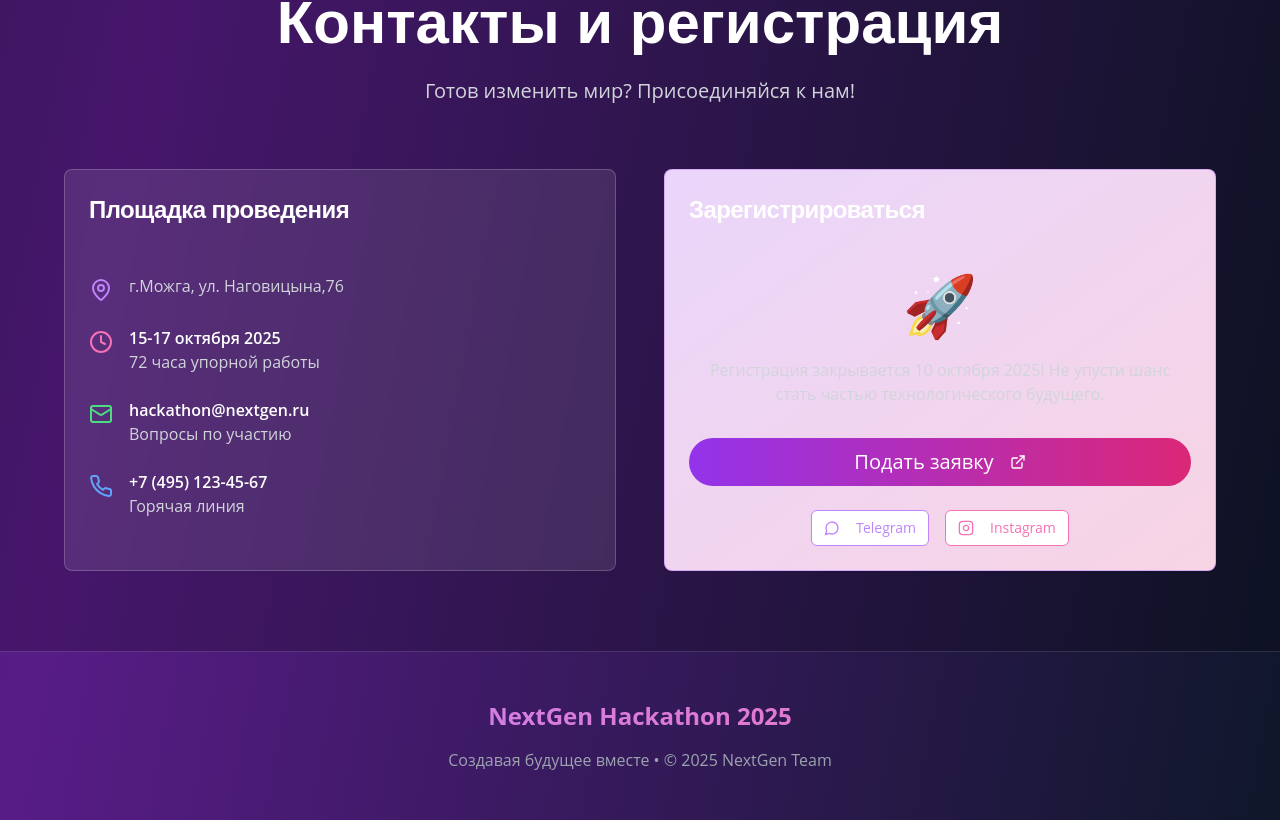
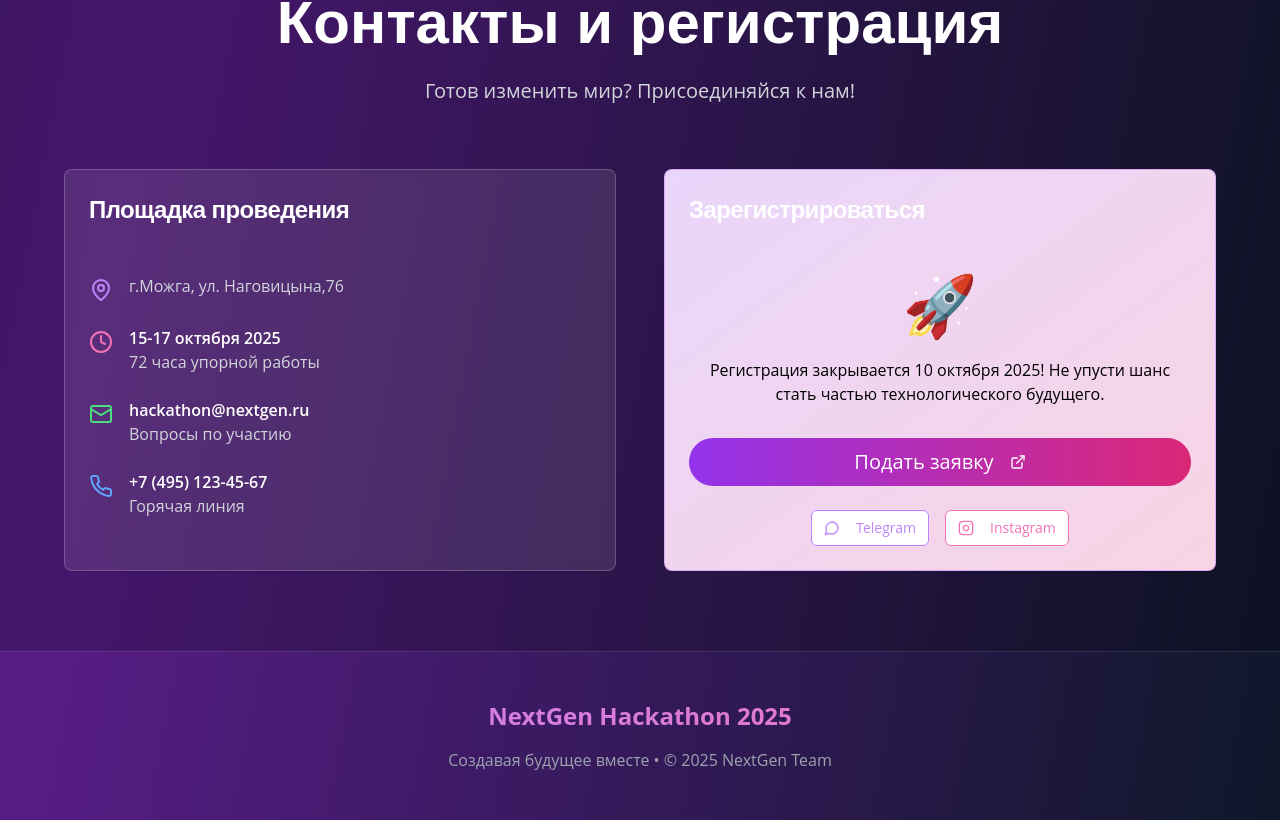
Before and after one commit to artemosipov13903-dev/nextgen-hackathon-landing, a React (Vite) app: page / in a window 1280 px wide. Shown: the part 5885-6705 px from the top of the page. Built offline with nearby package versions, Linux system fonts and the light colour scheme.

Commit message:
Обновление 1 компонентов

```diff
--- a/src/components/ContactsSection.tsx
+++ b/src/components/ContactsSection.tsx
@@ -63,7 +63,7 @@ const ContactsSection = () => {
             <CardContent className="space-y-6">
               <div className="text-center">
                 <div className="text-6xl mb-6">🚀</div>
-                <p className="text-gray-300 mb-8">
+                <p className="mb-8 text-[#000000]">
                   Регистрация закрывается 10 октября 2025! Не упусти шанс стать частью технологического будущего.
                 </p>
 
```
